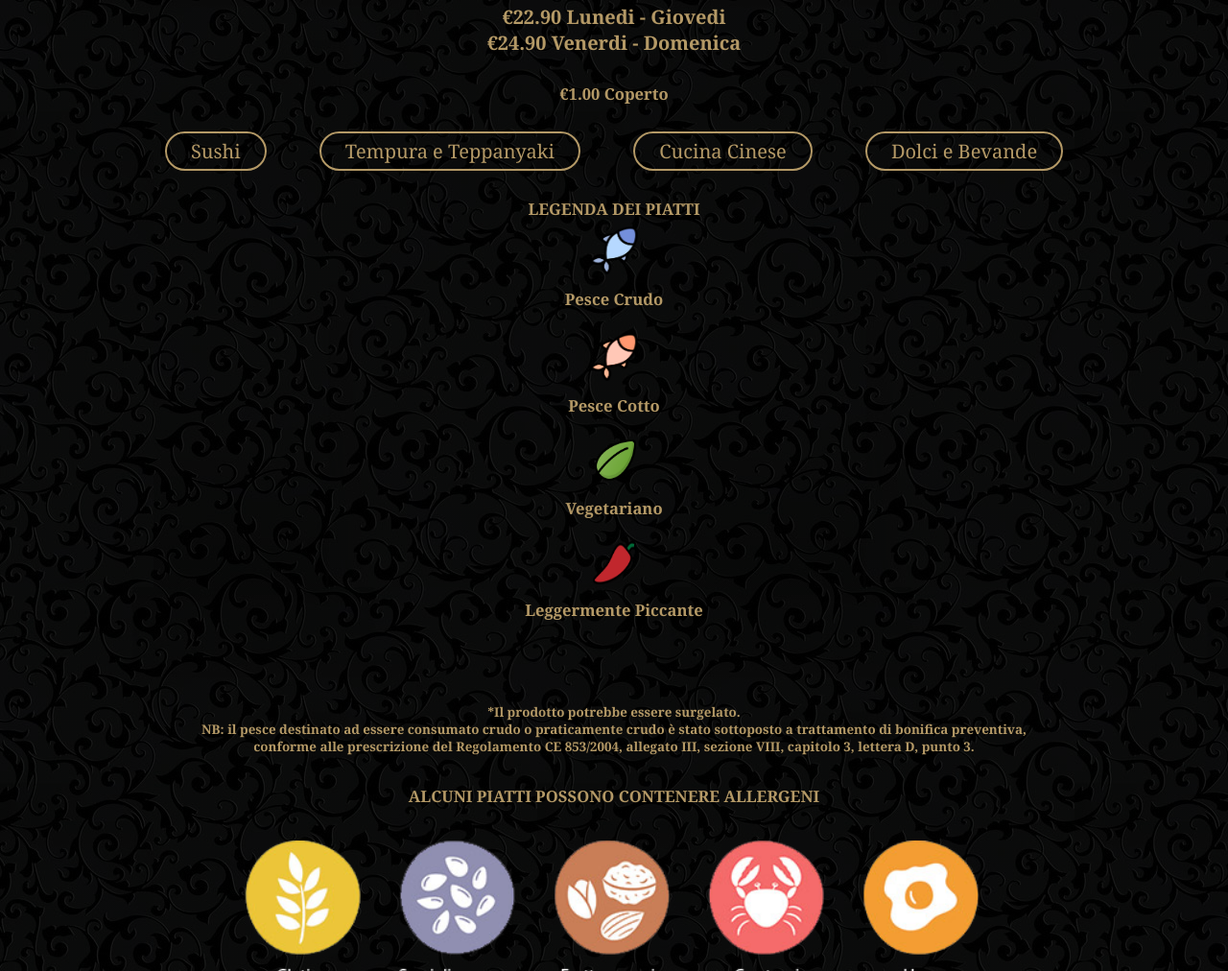
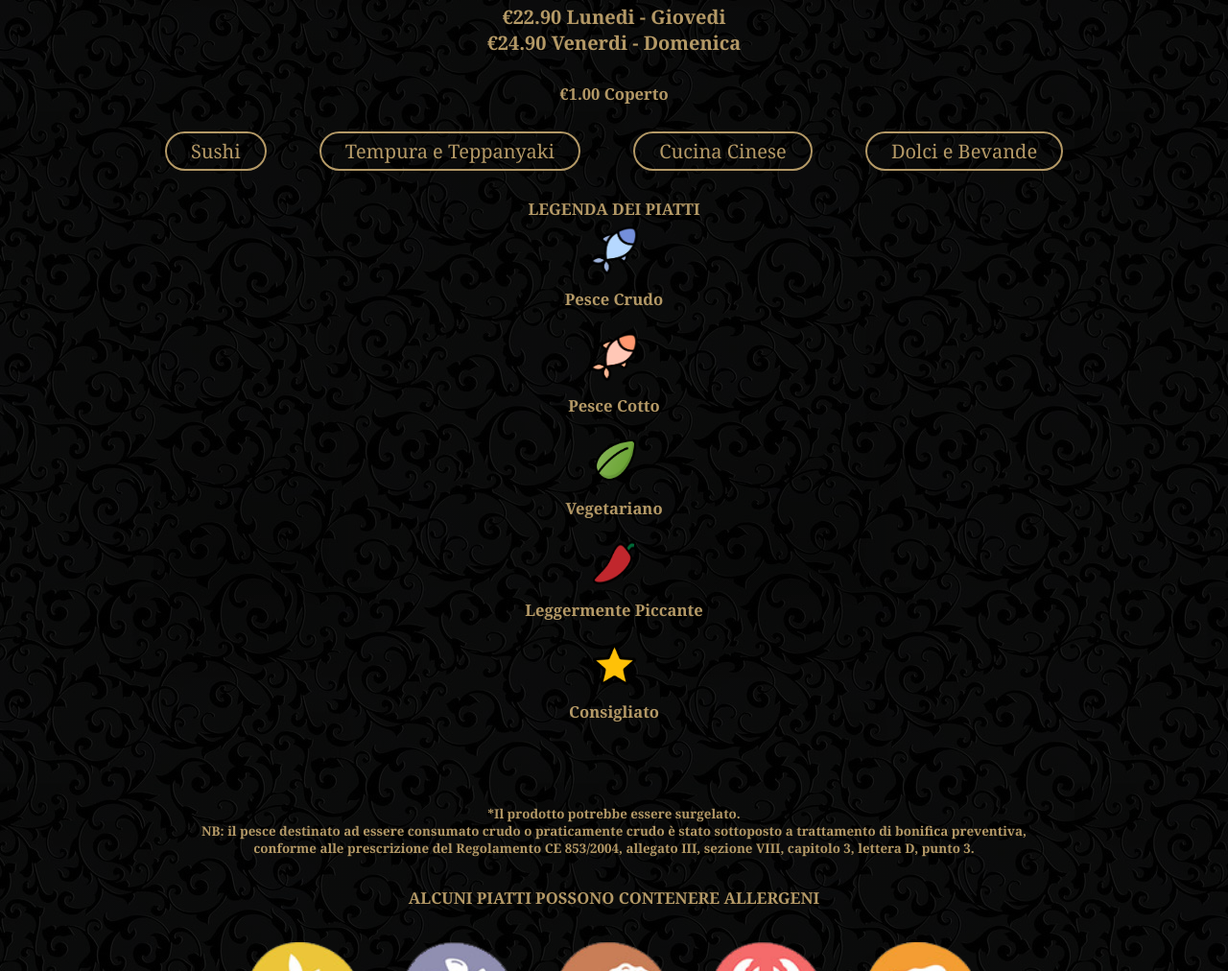
Before and after one commit to darumasushi/darumasushi.github.io, a plain HTML site: page cena.html in a window 1280 px wide. Shown: the part 88-1100 px from the top of the page at 96% size. Drawn offline with Linux system fonts and the light colour scheme.

Commit message:
Consigliato

```diff
--- a/cena.html
+++ b/cena.html
@@ -26,7 +26,8 @@
                     <img src="fishb.png" style="width: 50px; height: 50px;"><p> Pesce Crudo </p>
                     <img src="fisho.png" style="width: 50px; height: 50px;"><p> Pesce Cotto </p>
                     <img src="leaf.png" style="width: 45px; height: 45px;"><p> Vegetariano </p>
-                    <img src="pep.png" style="width: 45px; height: 45px;"><p> Leggermente Piccante</p>
+                    <img src="pep.png" style="width: 45px; height: 45px;"><p> Leggermente Piccante </p>
+                    <img src="star.png" style="width: 45px; height: 45px;"><p> Consigliato </p>
             </h5>
 
             <br>
```
Also changed, not shown: pranzo.html (+2 -1 lines).
